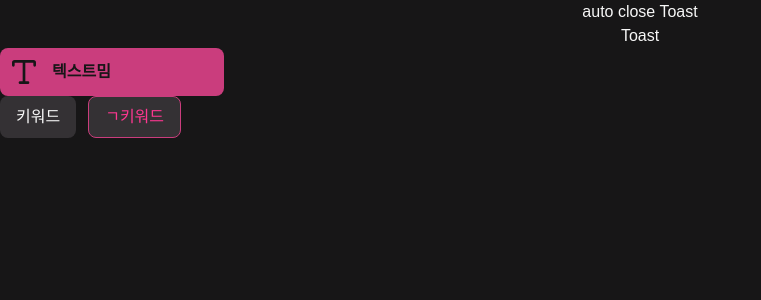
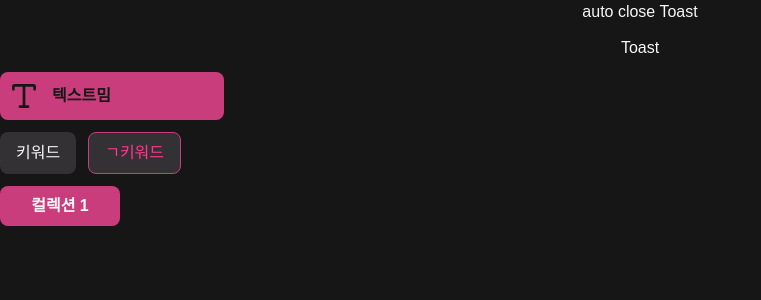
Before and after one commit to meme-party/front, a Next.js app: page /test in a window 1280 px wide. Shown: the top 300 px of the page, without its empty margins (0-761 px from the left). Built offline with nearby package versions, Linux system fonts and the light colour scheme.

Commit message:
feat: Button 공용컴포넌트 구현

```diff
--- a/src/app/(routes)/test/page.tsx
+++ b/src/app/(routes)/test/page.tsx
@@ -1,5 +1,6 @@
 "use client"
 
+import Button from "@/components/Button"
 import MemeTypeButton from "@/components/MemeTypeButton"
 import TagButton from "@/components/TagButton"
 import { useToast } from "@/store/toast"
@@ -10,7 +11,7 @@ export default function TestPage() {
   const { showToast } = useToast()
 
   return (
-    <section className="flex flex-col">
+    <section className="flex flex-col gap-[12px]">
       <button onClick={() => showToast({ text: "테스트", type: "warning" })}>auto close Toast</button>
       <button onClick={() => showToast({ text: "테스트", type: "success", autoClose: false })}>Toast</button>
       <MemeTypeButton
@@ -23,6 +24,7 @@ export default function TestPage() {
         <TagButton title="키워드" onClick={() => console.log("TagButton1 클릭")} />
         <TagButton title="ㄱ키워드" selected onClick={() => console.log("TagButton2 클릭")} />
       </article>
+      <Button className="text-white w-[120px]">컬렉션 1</Button>
     </section>
   )
 }
--- /dev/null
+++ b/src/components/Button.tsx
@@ -0,0 +1,15 @@
+import { cn } from "@/utils/cn"
+import type { ButtonHTMLAttributes } from "react"
+import { ReactNode } from "react"
+
+interface Params extends ButtonHTMLAttributes<HTMLButtonElement> {
+  children: ReactNode
+}
+
+export default function Button({ children, className, ...buttonProps }: Params) {
+  return (
+    <button className={cn("w-fit rounded-lg bg-primary-400 p-2 font-semibold text-dark", className)} {...buttonProps}>
+      {children}
+    </button>
+  )
+}
--- a/src/components/MemeTypeButton.tsx
+++ b/src/components/MemeTypeButton.tsx
@@ -1,5 +1,6 @@
 import type { LucideProps } from "lucide-react"
 import type { ButtonHTMLAttributes, ComponentType, SVGProps } from "react"
+import Button from "./Button"
 
 interface Params extends ButtonHTMLAttributes<HTMLButtonElement> {
   title: string
@@ -9,9 +10,9 @@ interface Params extends ButtonHTMLAttributes<HTMLButtonElement> {
 
 export default function MemeTypeButton({ title, Icon, iconProps, ...buttonProps }: Params) {
   return (
-    <button className="flex w-[224px] items-center gap-[12px] rounded-lg bg-primary-400 p-2" {...buttonProps}>
+    <Button className="flex w-[224px] items-center gap-[12px] rounded-lg bg-primary-400 p-2" {...buttonProps}>
       {!!Icon && <Icon {...iconProps} />}
       <p className="font-bold text-dark">{title}</p>
-    </button>
+    </Button>
   )
 }
--- a/src/components/TagButton.tsx
+++ b/src/components/TagButton.tsx
@@ -1,5 +1,6 @@
 import { cn } from "@/utils/cn"
 import type { ButtonHTMLAttributes } from "react"
+import Button from "./Button"
 
 interface Params extends ButtonHTMLAttributes<HTMLButtonElement> {
   title: string
@@ -8,7 +9,7 @@ interface Params extends ButtonHTMLAttributes<HTMLButtonElement> {
 
 export default function TagButton({ title, selected, ...buttonProps }: Params) {
   return (
-    <button
+    <Button
       className={cn(
         "bg-gray-scale-700 w-fit rounded-lg p-2 px-4 text-white",
         selected && "border border-primary-400 text-primary-300"
@@ -16,6 +17,6 @@ export default function TagButton({ title, selected, ...buttonProps }: Params) {
       {...buttonProps}
     >
       <p className="font-medium">{title}</p>
-    </button>
+    </Button>
   )
 }
```
